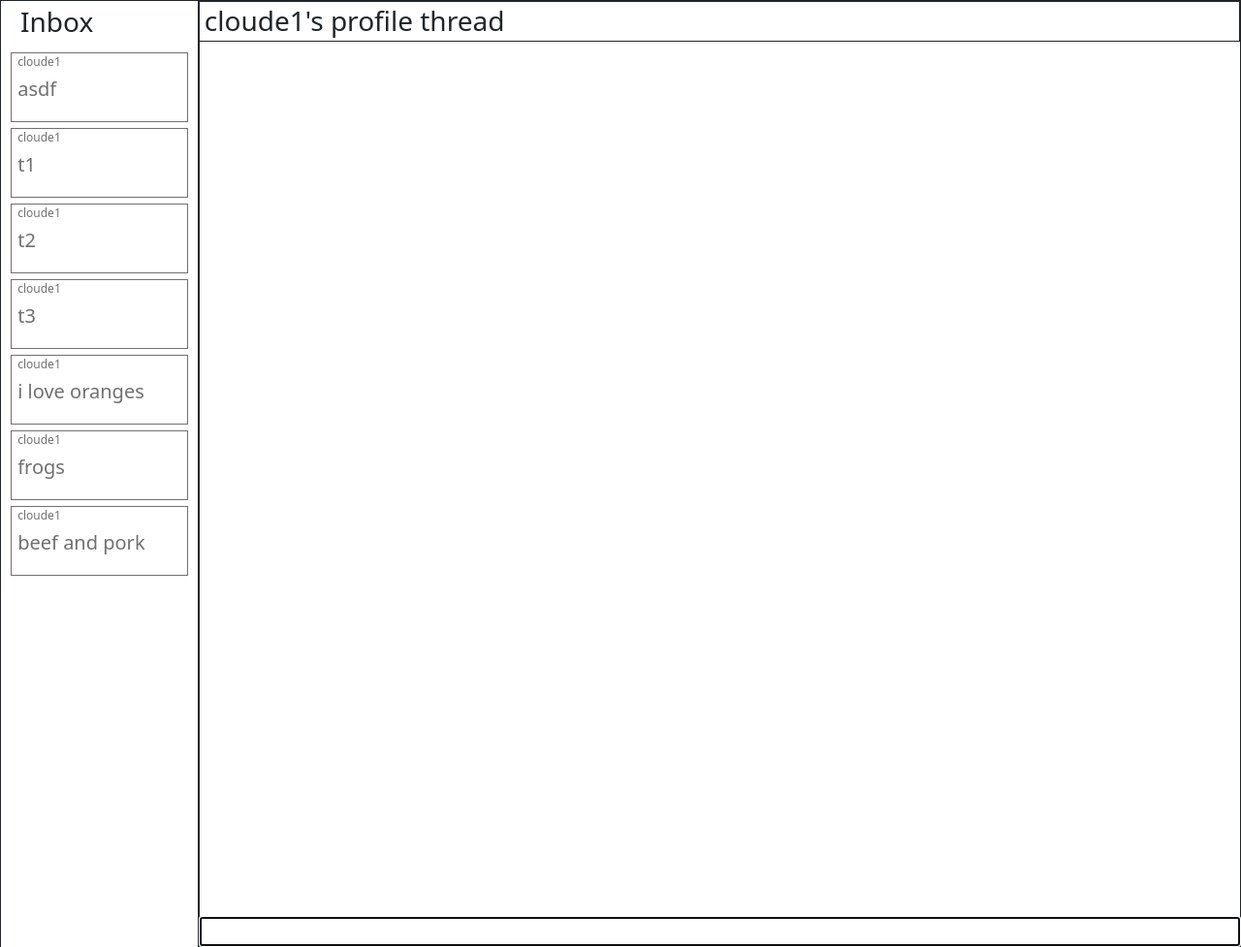
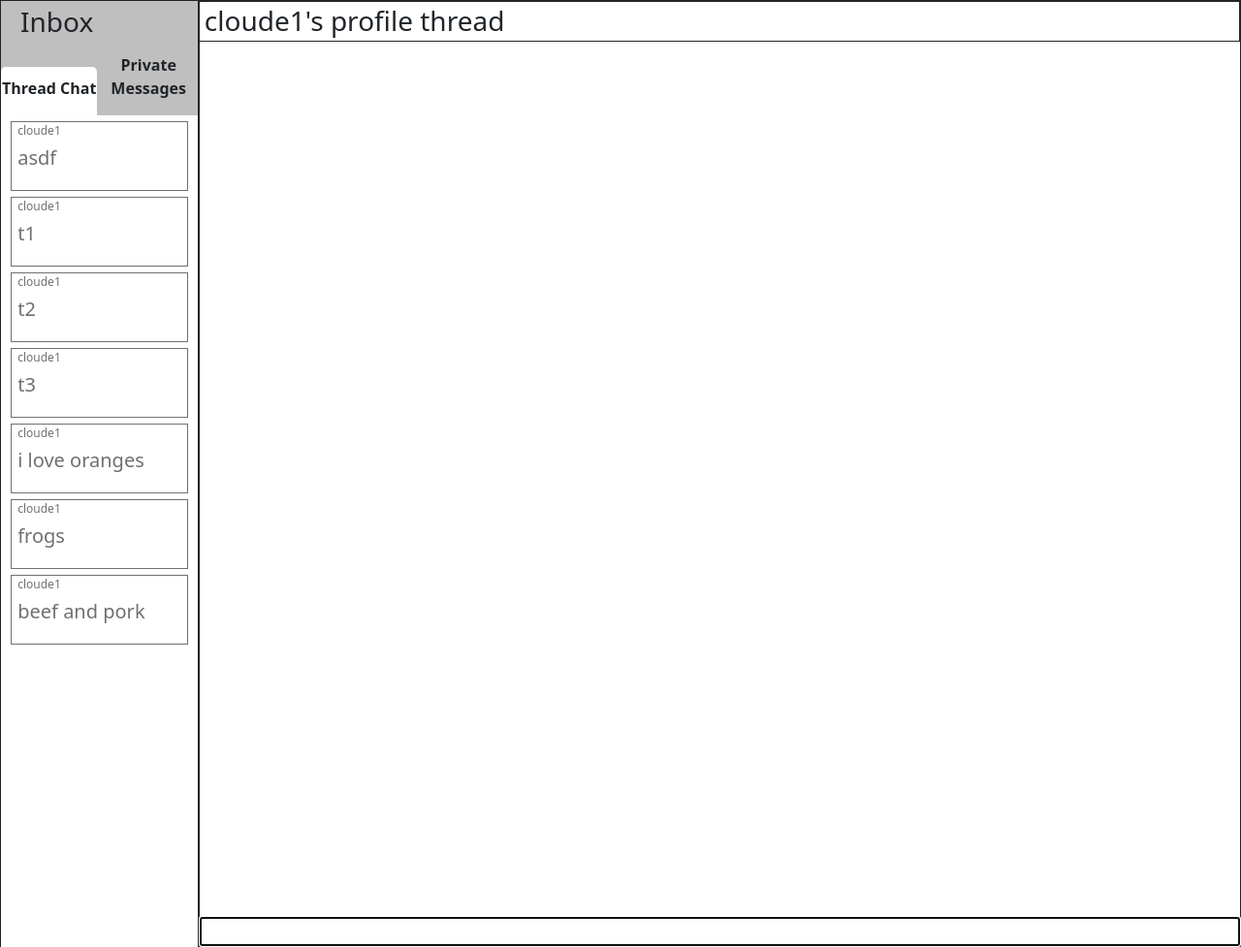
Before and after one commit to dannylty/orbital, a Django app: page /threadchat/1 in a window 1280 px wide. Shown: the part 50-1027 px from the top of the page at 97% size. Run offline with Django 3.2, Linux system fonts and the light colour scheme; a user stored in the database is signed in; data comes from the database, SQL or seed files in the repository; both versions use the stored data as it was before the commit; data that the repository does not hold is empty.

Commit message:
Add functionality to change between Thread chat and Private Message chat

```diff
--- a/main/static/css/styles.css
+++ b/main/static/css/styles.css
@@ -81,7 +81,6 @@ body {
 .chat-sidebar {
   border-style: solid;
   border-width: thin;
-  padding-top: 5px;
   position: fixed;
   left: 0;
   background-color: white;
@@ -254,7 +253,9 @@ body {
 }
 
 .inbox {
-  margin-left: 20px;
+  background-color: #bfbfbf;
+  padding: 5px 20px;
+  margin-bottom: 0;
 }
 
 .joinchat {
@@ -300,6 +301,13 @@ body {
   position: absolute;
   right: 200px;
   margin-top: 12px;
+}
+
+.pm {
+  display: inline-block;
+  width: 48%;
+  text-align: center;
+  border-radius: 5px 5px 0 0;
 }
 
 .post-datetime {
@@ -381,9 +389,15 @@ body {
   float: left;
 }
 
-.scrollable-chats {
+.scrollable-chats-tc {
   height: 100%;
   overflow: auto;
+}
+
+.scrollable-chats-pm {
+  height: 100%;
+  overflow: auto;
+  visibility: hidden;
 }
 
 .searchbar {
@@ -413,6 +427,23 @@ body {
   padding: 0 5px;
 }
 
+.tc {
+  display: inline-block;
+  width: 49%;
+  text-align: center;
+  border-radius: 5px 5px 0 0;
+  background-color: white;
+}
+
+.tc-or-pm {
+  background-color: #BFBFBF;
+}
+
+.tc-or-pm p {
+  margin-top: 10px;
+  display: inline-block;
+}
+
 .topnav {
   position: fixed;
   top: 0;
--- a/main/static/js/transitions.js
+++ b/main/static/js/transitions.js
@@ -8,3 +8,18 @@ function mouseOver() {
 function mouseOut() {
   document.getElementById("profilemenu").style.visibility = "hidden";
 }
+
+
+function toPm() {
+  document.getElementById("tc").style.backgroundColor = "#BFBFBF";
+  document.getElementById("pm").style.backgroundColor = "white";
+  document.getElementsByClassName("scrollable-chats-tc")[0].style.visibility = "hidden";
+  document.getElementsByClassName("scrollable-chats-pm")[0].style.visibility = "visible";
+}
+
+function toTc() {
+  document.getElementById("tc").style.backgroundColor = "white";
+  document.getElementById("pm").style.backgroundColor = "#BFBFBF";
+  document.getElementsByClassName("scrollable-chats-tc")[0].style.visibility = "visible";
+  document.getElementsByClassName("scrollable-chats-pm")[0].style.visibility = "hidden";
+}
--- a/main/templates/main/chatlist.html
+++ b/main/templates/main/chatlist.html
@@ -5,7 +5,15 @@
 {% block content %}
 	<div class="chat-sidebar">
 		<h3 class="inbox">Inbox</h3>
-		<div class="scrollable-chats">
+		<div class="tc-or-pm">
+			<div class="tc" id="tc" onclick="toTc()">
+				<p><strong>Thread Chat</strong></p>
+			</div>
+			<div class="pm" id="pm" onclick="toPm()">
+				<p><strong>Private Messages</strong></p>
+			</div>
+		</div>
+		<div class="scrollable-chats-tc">
 			{% for threadchat in all_tc %}
 				<a href="/threadchat/{{threadchat.id}}">
 					<div class="chat-info">
@@ -15,5 +23,15 @@
 				</a>
 			{% endfor %}
 		</div>
+		<div class="scrollable-chats-pm">
+			{% for privatechat in all_pm %}
+				<a href="/privatechat/{{privatechat.id}}">
+					<div class="chat-info">
+						<!-- COME BACK TO THIS PART -->
+						<p>Conversation between {{privatechat.user1}} and {{privatechat.user2}}</p>
+					</div>
+				</a>
+			{% endfor %}
+		</div>
 	</div>
 {% endblock %}
--- a/main/templates/main/threadchat.html
+++ b/main/templates/main/threadchat.html
@@ -1,12 +1,20 @@
-<!-- CHATBOX etc. -->
-{% extends 'main/base.html' %}
+<!-- CHATBOX FOR TC etc. -->
+{% extends 'main/chatlist.html' %}
 
 {% block title %}View Thread Chat{% endblock %}
 
 {% block content %}
 	<div class="chat-sidebar">
 		<h3 class="inbox">Inbox</h3>
-		<div class="scrollable-chats">
+		<div class="tc-or-pm">
+			<div class="tc" id="tc" onclick="toTc()">
+				<p><strong>Thread Chat</strong></p>
+			</div>
+			<div class="pm" id="pm" onclick="toPm()">
+				<p><strong>Private Messages</strong></p>
+			</div>
+		</div>
+		<div class="scrollable-chats-tc">
 			{% for threadchat in all_tc %}
 				<a href="/threadchat/{{threadchat.id}}">
 					<div class="chat-info">
@@ -16,7 +24,20 @@
 				</a>
 			{% endfor %}
 		</div>
+		<div class="scrollable-chats-pm">
+			{% for privatechat in all_pm %}
+				<a href="/privatechat/{{privatechat.id}}">
+					<div class="chat-info">
+						<!-- COME BACK TO THIS PART -->
+						<p>Conversation between {{privatechat.user1}} and {{privatechat.user2}}</p>
+					</div>
+				</a>
+			{% endfor %}
+		</div>
 	</div>
+
+
+
 	<div class="chatbox">
 		<div class="chatbox-title">
 			<h3>{{tc.thread.title}}</h3>
--- a/main/urls.py
+++ b/main/urls.py
@@ -17,4 +17,6 @@ path("search", views.search, name="search"),
 path("thread/<int:id>/edit", views.editthread, name="editthread"),
 path("thread/<int:id>/delete", views.deletethread, name="deletethread"),
 path("edit_profile_thread", views.editprofilethread, name="editprofilethread"),
+# UNCOMMENT THIS AFTER views.privatechat IS CREATED
+# path("privatechat/<int:id>", views.privatechat, name="privatechat"),
 ]
--- a/main/views.py
+++ b/main/views.py
@@ -218,6 +218,7 @@ def threadchat(response, id):
 
 	return render(response, "main/threadchat.html", {"tc":tc, "all_tc":all_tc})
 
+
 @login_required(login_url='/loginprompt')
 def notifications(response):
 	nlist = response.user.notifiable_set.all()
@@ -234,7 +235,12 @@ def notifications(response):
 
 @login_required(login_url='/loginprompt')
 def chatlist(response):
-	return render(response, "main/chatlist.html", {"all_tc":response.user.threadchat_set.all()})
+	user1_list = response.user.pmuser1_set.all()
+	user2_list = response.user.pmuser2_set.all()
+	all_pm = list(set(user1_list).intersection(user2_list))
+
+	return render(response, "main/chatlist.html", {"all_tc":response.user.threadchat_set.all(),
+													"all_pm":all_pm})
 
 @login_required(login_url='/loginprompt')
 def search(response):
```
Also changed, not shown: db.sqlite3 (deleted), main/migrations/0001_initial.py (deleted), main/models.py (line endings or trailing spaces).
